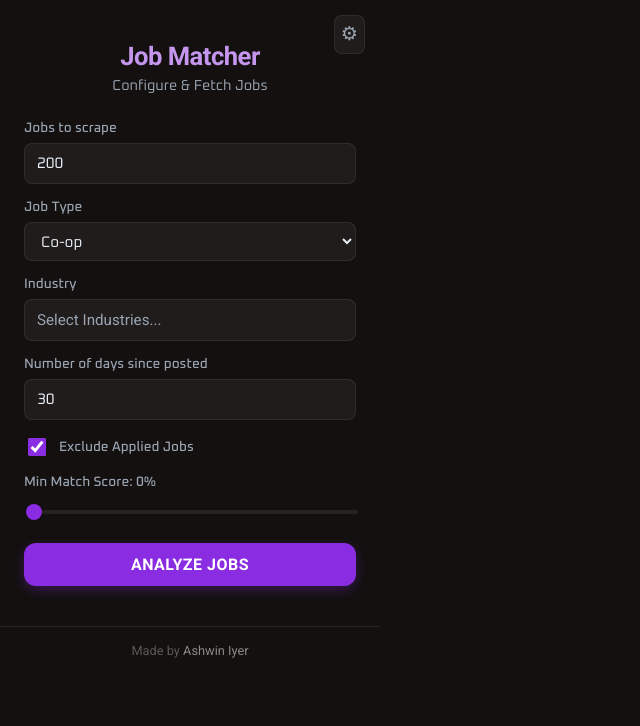
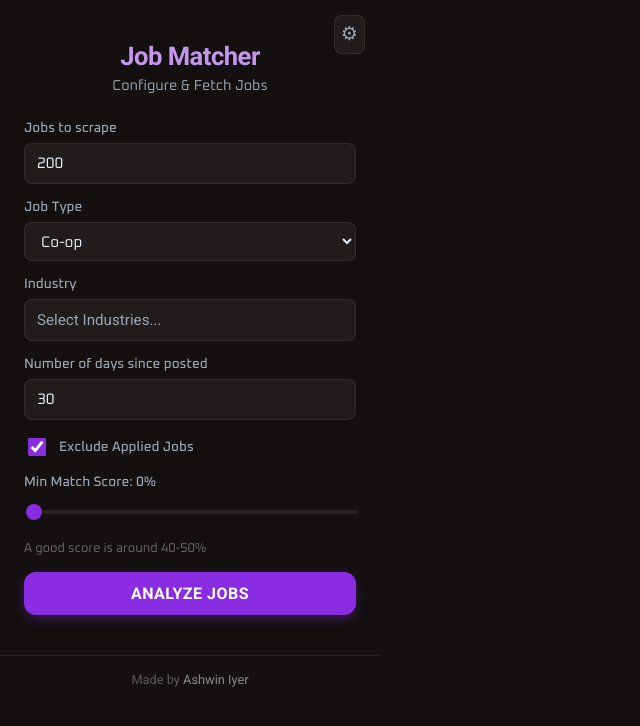
Before and after one commit to Ashwin-Iyer1/NUWorks-Co-op-grader, a browser extension: page index.html in a window 1280 px wide. Shown: the whole page, without its empty margins (0-640 px from the left). Drawn offline with Linux system fonts and the light colour scheme.

```diff
--- a/index.html
+++ b/index.html
@@ -64,6 +64,8 @@
         <label for="min-match-slider">Min Match Score: <span id="min-match-value">0</span>%</label>
         <input type="range" id="min-match-slider" min="0" max="100" step="10" value="0"
           style="width: 100%; height: 25px; cursor: pointer;">
+        <p style="font-size: 0.8em; color: #666;">A good score is around 40-50%</p>
+
       </div>
 
       <button id="get-jobs-btn" class="btn-primary">
```
